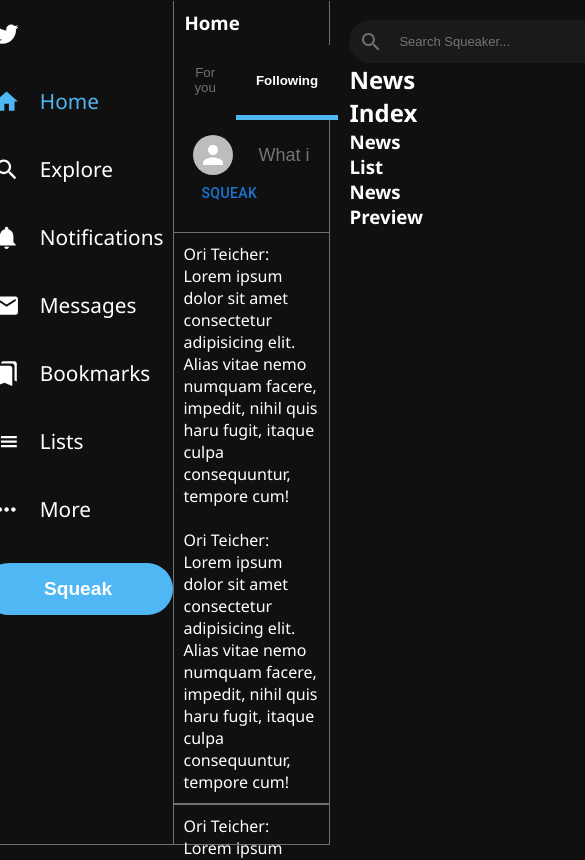
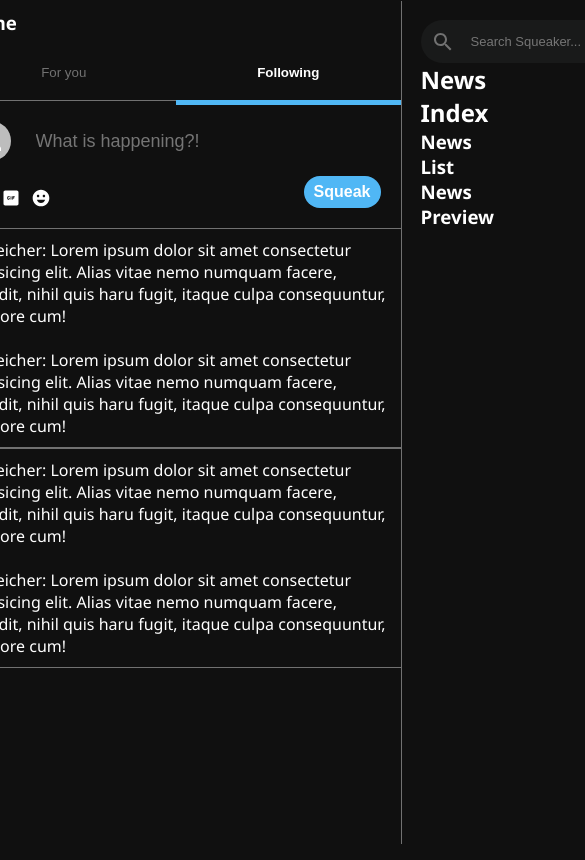
Before and after one commit to OriTeicher/Tweetify, a React (Create React App) app: page / in a window 390 px wide. Shown: the top 860 px of the page, 585 px wide, since content can reach past the window. Built offline with nearby package versions, Linux system fonts and the light colour scheme.

Commit message:
mobile ui update

```diff
--- a/src/assets/styles/basics/_base.scss
+++ b/src/assets/styles/basics/_base.scss
@@ -8,6 +8,16 @@
 }
 
 html {
+    overflow: scroll;
+    overflow-x: hidden;
+}
+::-webkit-scrollbar {
+    width: 0; /* Remove scrollbar space */
+    background: transparent; /* Optional: just make scrollbar invisible */
+}
+/* Optional: show position indicator in red */
+::-webkit-scrollbar-thumb {
+    background: #ff0000;
 }
 
 body {
--- a/src/assets/styles/cmps/feed/FeedIndex.scss
+++ b/src/assets/styles/cmps/feed/FeedIndex.scss
@@ -1,4 +1,5 @@
-.feed-index{
+.feed-index {
     box-shadow: $boxShadow1;
     width: 40vw;
+    min-width: 450px;
 }
--- a/src/assets/styles/cmps/feed/FeedTopbar.scss
+++ b/src/assets/styles/cmps/feed/FeedTopbar.scss
@@ -1,6 +1,8 @@
 .topbar-container {
     position: sticky;
+    border-bottom: 1px solid $mainColor2;
     margin: 10px 0px 0px 1px;
+    z-index: 100;
     h1 {
         padding: 0px 10px;
         margin-bottom: 10px;
--- a/src/assets/styles/cmps/feed/SqueakBox.scss
+++ b/src/assets/styles/cmps/feed/SqueakBox.scss
@@ -1,10 +1,11 @@
-.squeak-box{
+.squeak-box {
     padding: 20px;
-    .squeak-input-container{
+    .squeak-input-container {
+        margin-bottom: 15px;
         display: flex;
         gap: 20px;
         align-items: center;
-        .squeak-input{
+        .squeak-input {
             width: 100%;
             padding-left: 5px;
             background-color: $mainColor1;
@@ -13,8 +14,38 @@
             border: none;
             word-break: break-all;
         }
-        .squeak-input:focus{
+        .squeak-input:focus {
             color: white;
         }
     }
+    .squeak-box-btns {
+        width: 100%;
+        display: flex;
+        align-items: end;
+        flex-direction: row-reverse;
+        justify-content: space-between;
+        .squeak-btn {
+            background-color: $logoColor;
+            color: white;
+            border: none !important;
+            font-weight: 600;
+            text-transform: inherit;
+            border-radius: 30px;
+            font-size: 1em;
+            width: fit-content;
+            padding: 7px 10px;
+            &:hover {
+                cursor: pointer;
+                filter: brightness(90%);
+            }
+        }
+        .left-icons {
+            display: flex;
+            font-size: 10px;
+            gap: 10px;
+            .icon{
+                font-size: 20px;
+            }
+        }
+    }
 }
--- a/src/assets/styles/cmps/sidebar/Sidebar.scss
+++ b/src/assets/styles/cmps/sidebar/Sidebar.scss
@@ -4,9 +4,7 @@
     width: 250px;
     box-shadow: $boxShadow1;
     color: white;
-}
-
-.tweet-btn {
+    .squeak-btn {
         padding: 0;
         margin: 0;
         background-color: $logoColor;
@@ -25,3 +23,12 @@
             filter: brightness(90%);
         }
     }
+    .squeak-btn.mobile {
+        min-width: fit-content;
+        border-radius: 50%;
+    }
+}
+
+.sidebar-container.mobile {
+    width: 10vw;
+}
--- a/src/cmps/feed/SqueakBox.tsx
+++ b/src/cmps/feed/SqueakBox.tsx
@@ -1,12 +1,11 @@
 import React, { useState, ChangeEvent } from 'react'
-import { Button, Avatar } from '@mui/material'
-
+import { Avatar } from '@mui/material'
+import { InsertPhoto, GifBoxRounded, EmojiEmotions } from '@mui/icons-material'
 export default function SqueakBox() {
     const [message, setMessage] = useState('')
 
-    const handleMessageChange = (event: ChangeEvent<HTMLInputElement>) => {
-        const inputText = event.target.innerText.trim()
-        setMessage(inputText)
+    const handleInputChange = (event: ChangeEvent<HTMLInputElement>) => {
+        setMessage(event.target.value)
     }
 
     return (
@@ -14,10 +13,22 @@ export default function SqueakBox() {
             <form>
                 <div className="squeak-input-container">
                     <Avatar />
-                    <input className='squeak-input' placeholder='What is hapenning?!'></input>
+                    <input
+                        className="squeak-input"
+                        placeholder="What is happening?!"
+                        value={message}
+                        onChange={handleInputChange}
+                    />
                 </div>
-                <Button>Squeak</Button>
             </form>
+            <div className="squeak-box-btns">
+                <button className="squeak-btn">Squeak</button>
+                <div className="left-icons">
+                    <InsertPhoto className='icon'/>
+                    <GifBoxRounded className='icon'/>
+                    <EmojiEmotions className='icon'/>
+                </div>
+            </div>
         </section>
     )
 }
--- a/src/cmps/sidebar/Sidebar.tsx
+++ b/src/cmps/sidebar/Sidebar.tsx
@@ -1,4 +1,4 @@
-import React, { useState } from 'react'
+import React, { useState, useEffect } from 'react'
 import { Twitter as TwitterIcon } from '@mui/icons-material'
 import { Home as HomeIcon } from '@mui/icons-material'
 import { Search as SearchIcon } from '@mui/icons-material'
@@ -15,6 +15,18 @@ interface SidebarProps {
 
 const Sidebar: React.FC<SidebarProps> = ({ onOptionChange }) => {
     const [selectedOption, setSelectedOption] = useState('Home')
+    const [isSmallScreen, setIsSmallScreen] = useState(false)
+
+    useEffect(() => {
+        const handleResize = () => {
+            setIsSmallScreen(window.innerWidth <= 768)
+        }
+        window.addEventListener('resize', handleResize)
+        handleResize()
+        return () => {
+            window.removeEventListener('resize', handleResize)
+        }
+    }, [])
 
     const handleOptionClick = (option: string) => {
         setSelectedOption(option)
@@ -23,7 +35,7 @@ const Sidebar: React.FC<SidebarProps> = ({ onOptionChange }) => {
 
     const renderSidebarOptions = () => {
         const optionsData = [
-            { Icon: TwitterIcon, txt: '', },
+            { Icon: TwitterIcon, txt: '' },
             { Icon: HomeIcon, txt: 'Home' },
             { Icon: SearchIcon, txt: 'Explore' },
             { Icon: NotificationIcon, txt: 'Notifications' },
@@ -37,7 +49,7 @@ const Sidebar: React.FC<SidebarProps> = ({ onOptionChange }) => {
             <SidebarOption
                 key={txt}
                 Icon={Icon}
-                txt={txt}
+                txt={isSmallScreen ? '' : txt}
                 isActive={selectedOption === txt}
                 onClick={() => handleOptionClick(txt)}
             />
@@ -45,9 +57,11 @@ const Sidebar: React.FC<SidebarProps> = ({ onOptionChange }) => {
     }
 
     return (
-        <div className="sidebar-container">
+        <div className={`sidebar-container  ${isSmallScreen ? 'mobile' : ''}`}>
             {renderSidebarOptions()}
-            <button className="tweet-btn">Squeak</button>
+            <button className={`squeak-btn ${isSmallScreen ? 'mobile' : ''}`}>
+                {isSmallScreen ? '+' : 'Squeak'}
+            </button>
         </div>
     )
 }
```
Lines whose indentation alone changed are shown as unchanged.
